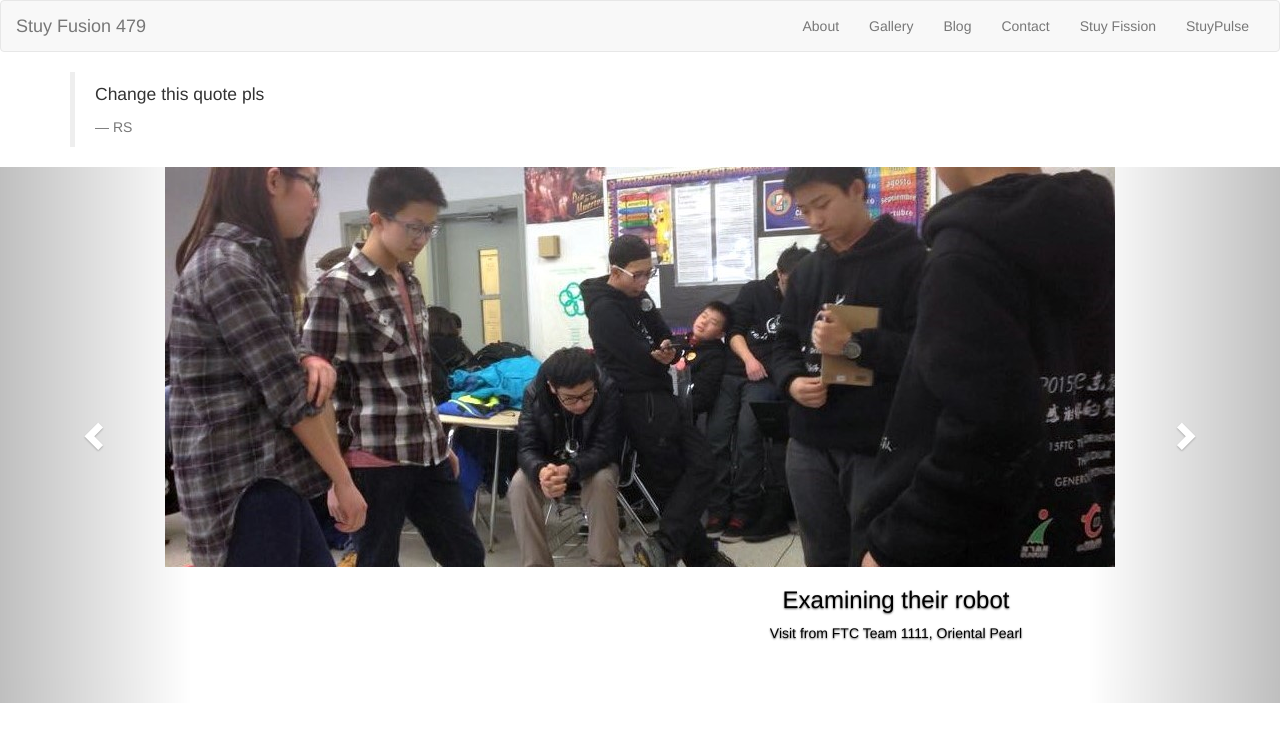
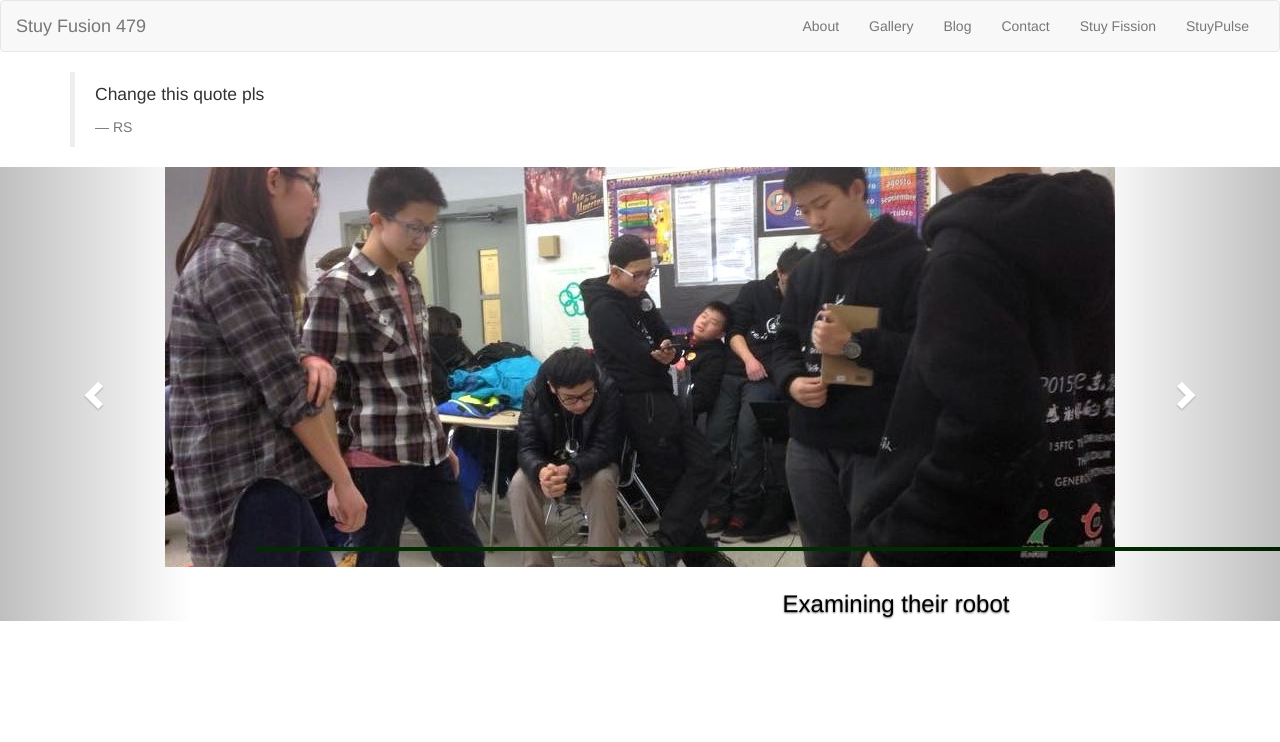
Before and after one commit to stuyfusion/stuyfusion.github.io, a Jekyll site: the page built from index.html, in a window 1280 px wide. Shown: the top 742 px of the page. Built offline with Jekyll 4.4.1, drawn with Linux system fonts in a browser that asks for light colours; nearby versions of some CDN libraries.

Commit message:
Update index.html

```diff
--- a/index.html
+++ b/index.html
@@ -49,7 +49,7 @@ layout: default
   <div class="carousel-inner" role="listbox">
     <div class="item active">
       <img src="images/image1.jpg" alt="Chania" style="margin-left: auto; margin-right: auto;">
-      <div class="carousel-caption" style="position:relative;" class="aligncenter" style="width:400px;height:0;border-top:4px inset #008000;font-size:0;">
+      <div class="carousel-caption" style="position:relative;height:0;border-top:4px inset #008000;font-size:0;" class="aligncenter" >
         <h3><font color="black">Examining their robot</font></h3>
         <p><font color="black">Visit from FTC Team 1111, Oriental Pearl</font></p>
 
@@ -57,7 +57,7 @@ layout: default
     </div>
 
     <div class="item">
-      <img src="images/image2.jpg" alt="Chania" style="margin-left: auto; margin-right: auto;" class="aligncenter" style="width:400px;height:0;border-top:4px inset #008000;font-size:0;">
+      <img src="images/image2.jpg" alt="Chania" style="margin-left: auto; margin-right: auto; height:0;border-top:4px inset #008000;font-size:0;" class="aligncenter" >
       <div class="carousel-caption" style="position:relative;">
         <h3><font color="black"></font></h3>
         <p><font color="black">Visit from FTC Team 1111, Oriental Pearl</font></p>
@@ -65,7 +65,7 @@ layout: default
     </div>
 
     <div class="item">
-      <img src="images/image3.jpg" alt="Flower" style="margin-left: auto; margin-right: auto;" class="aligncenter" style="width:400px;height:0;border-top:4px inset #008000;font-size:0;">
+      <img src="images/image3.jpg" alt="Flower" style="margin-left: auto; margin-right: auto;height:0;border-top:4px inset #008000;font-size:0;" class="aligncenter" >
       <div class="carousel-caption" style="position:relative;">
         <h3><font color="black">Happy National robotics day</font></h3>
         <p><font color="black">Insert Quote</font></p>
```
